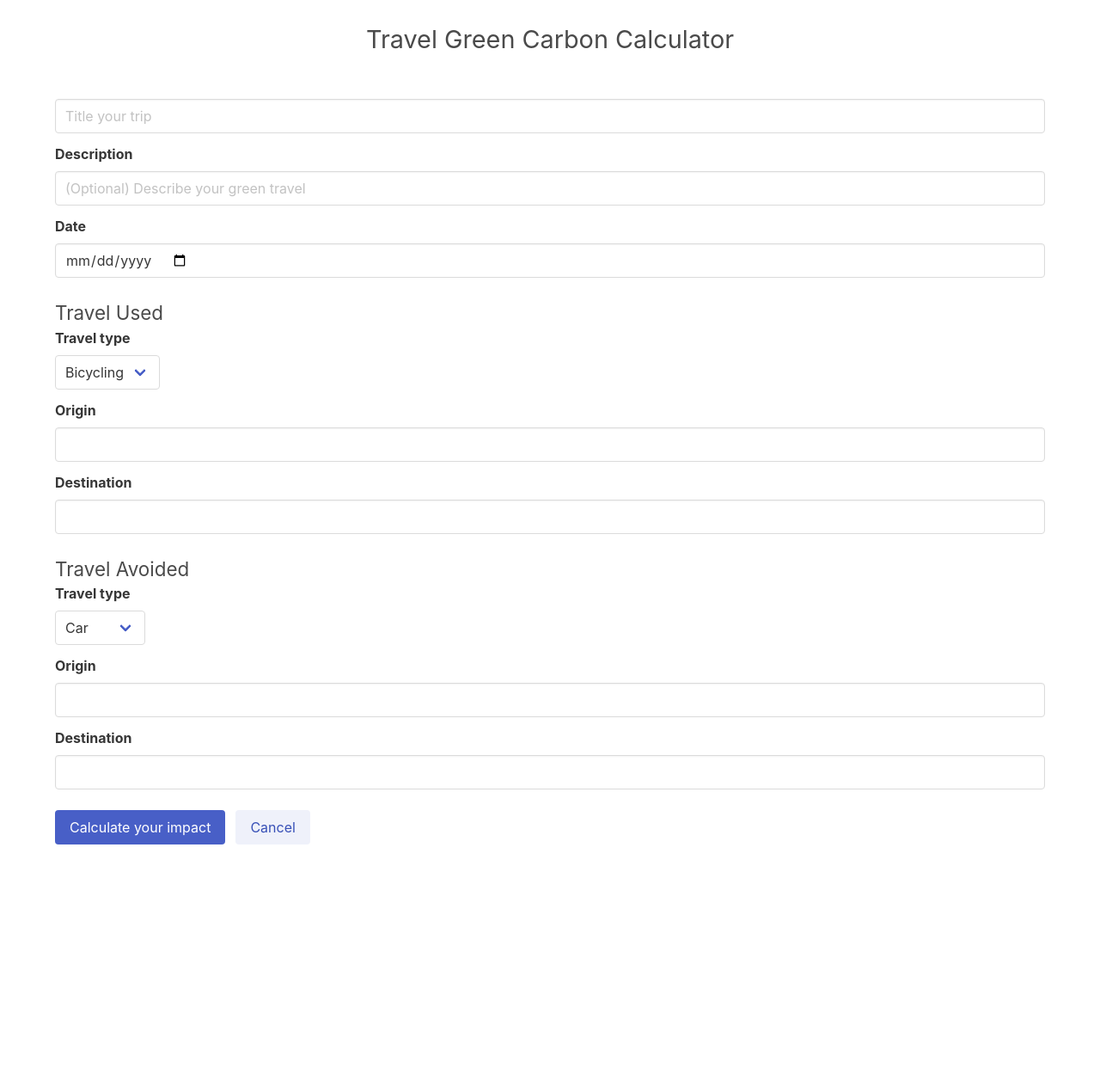
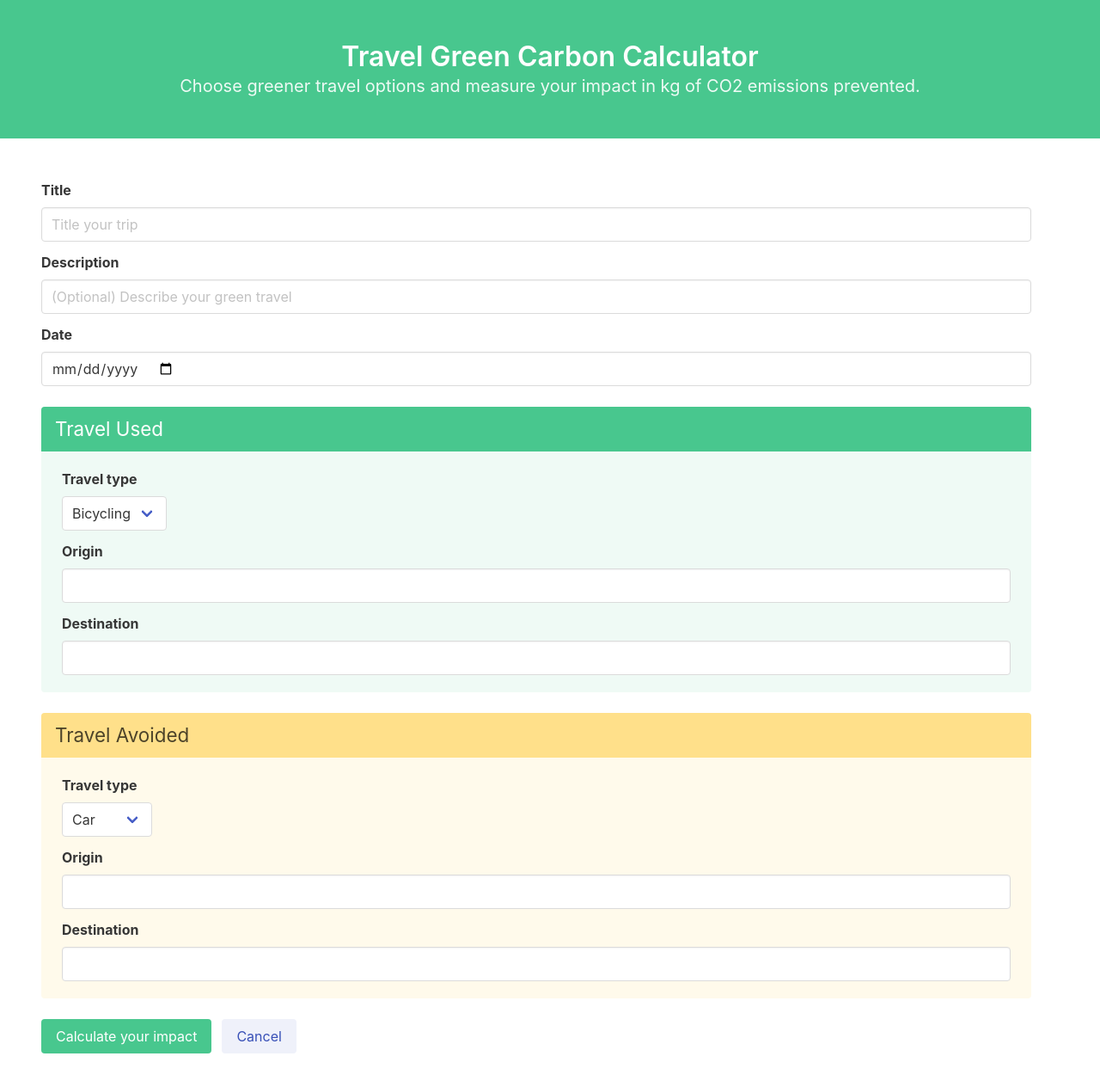
Before and after one commit to Matt-1123/green-travel-carbon-calculator, a website: page index.html in a window 1280 px wide. Shown: the whole page at 86% size. Before the commit the page ends 1030 px from the top, so only its background shows below. Drawn offline with nearby package versions, Linux system fonts and the light colour scheme; some packages are replaced by stand-ins of ours.

Commit message:
add Bulma styling to form and header

```diff
--- a/index.html
+++ b/index.html
@@ -10,14 +10,18 @@
 
 </head>
 <body>
-  <header class="container my-5">
-    <h1>Travel Green Carbon Calculator</h1>
+  <header class="hero is-success">
+    <div class="hero-body">
+      <h1 class="title">Travel Green Carbon Calculator</h1>
+      <p class="subtitle">Choose greener travel options and measure your impact in kg of CO2 emissions prevented.</p>
+    </div>
   </header>
-  <form class="container my-6">
 
+  <form class="container my-6 mx-6">
     <div class="my-5">
       <div class="field">
         <div class="control">
+          <label class="label">Title</label>
           <input class="input" type="text" placeholder="Title your trip">
         </div>
       </div>
@@ -35,8 +39,11 @@
       </div>
     </div>
 
-    <div class="my-5">
+    <div class="message is-success">
+      <div class="message-header">
         <h2>Travel Used</h2>
+      </div>
+      <div class="message-body">
         <div class="field">
           <label class="label">Travel type</label>
           <div class="control">
@@ -62,10 +69,16 @@
             <input class="input" id="used-destination" type="text">
           </div>
         </div>
+
       </div>
 
-    <div class="my-5">
+    </div>
+
+    <div class="message is-warning">
+      <div class="message-header">
         <h2>Travel Avoided</h2>
+      </div>
+      <div class="message-body">
         <div class="field">
           <label class="label">Travel type</label>
           <div class="control">
@@ -91,10 +104,12 @@
         </div>
       </div>
 
+    </div>
+
 
     <div class="field is-grouped">
       <div class="control">
-        <button class="button is-link">Calculate your impact</button>
+        <button class="button is-link is-success">Calculate your impact</button>
       </div>
       <div class="control">
         <button class="button is-link is-light">Cancel</button>
--- a/styles/style.scss
+++ b/styles/style.scss
@@ -1,8 +1,10 @@
 h1 {
   font-size: 1.8rem;
-  text-align: center;
 }
-
 h2 {
   font-size: 1.4rem;
 }
+
+.hero-body {
+  text-align: center;
+}
```
Also changed, not shown: css/style.css. Lines whose indentation alone changed are shown as unchanged.
